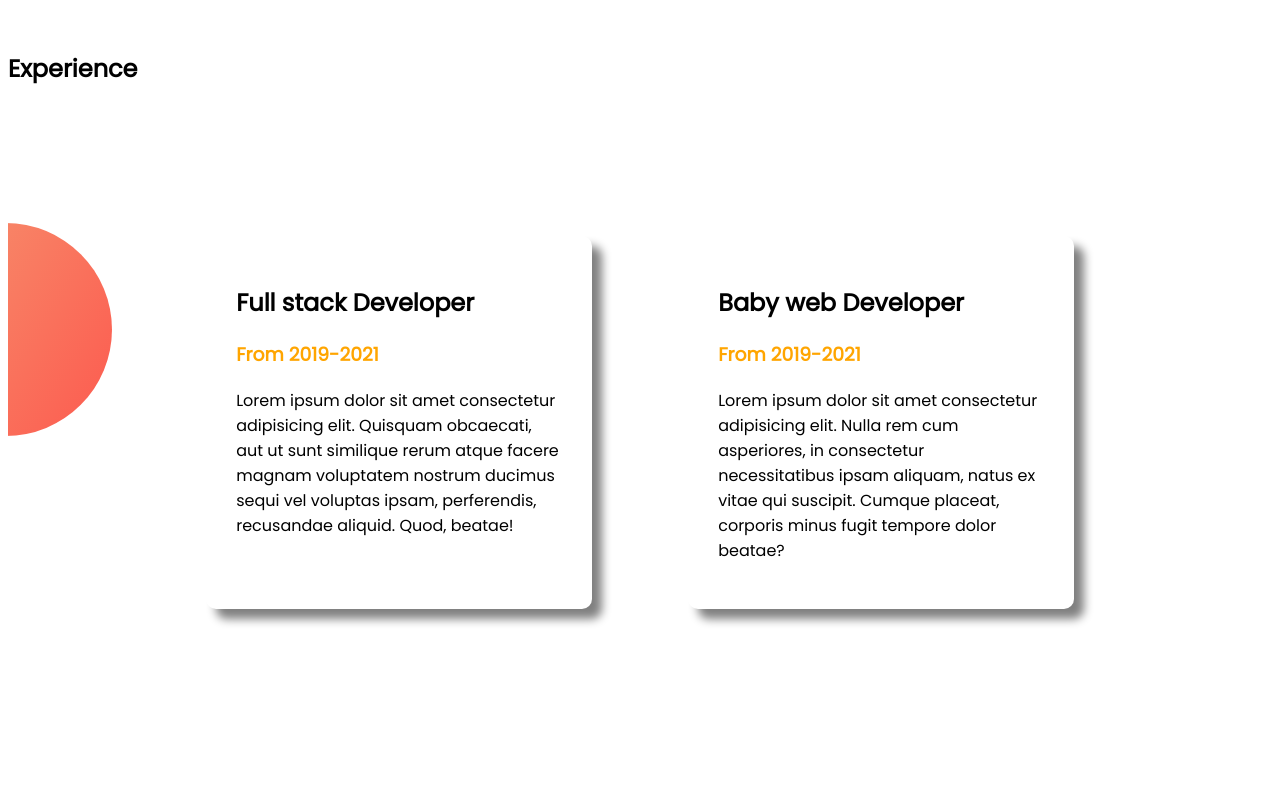
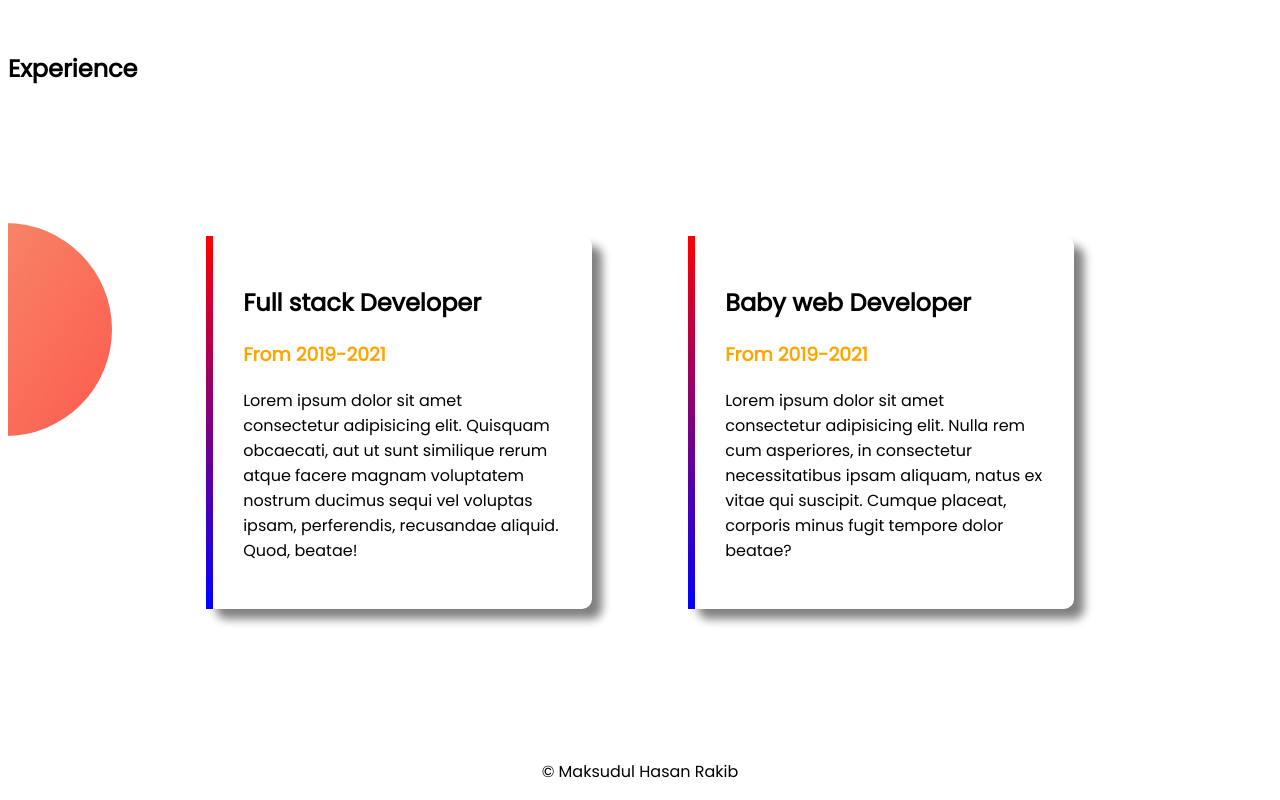
Before and after one commit to mhrakib999/King-of-developer, a plain HTML site: page index.html in a window 1280 px wide. Shown: the part 1610-2410 px from the top of the page. Before the commit the page ends 2369 px from the top, so only its background shows below. Drawn offline with Linux system fonts and the light colour scheme.

Commit message:
footer experience added

```diff
--- a/index.html
+++ b/index.html
@@ -40,17 +40,17 @@
         <a target="_blank" class="download-resume-button" href="">Download my resume</a>
         </div>
     </section>
-    <section class="experience-area" >
+    <section  class="experience-area" >
         <h1>Experience</h1>
         <div class="flexible-container">
-            <div class="box-shadow">
+            <div id="border-id" class="box-shadow">
                 <h1>Full stack Developer</h1>
                 <h3 class="orange-color">From 2019-2021</h3>
                 <p>
                     Lorem ipsum dolor sit amet consectetur adipisicing elit. Quisquam obcaecati, aut ut sunt similique rerum atque facere magnam voluptatem nostrum ducimus sequi vel voluptas ipsam, perferendis, recusandae aliquid. Quod, beatae!
                 </p>
             </div>
-            <div class="box-shadow">
+            <div id="border-id2" class="box-shadow">
                 <h1>Baby web Developer</h1>
                 <h3 class="orange-color">From 2019-2021</h3>
                 <p>
@@ -59,6 +59,9 @@
             </div>
         </div>
     </section>
+    <footer>
+        <p> &copy; Maksudul Hasan Rakib </p>
+    </footer>
 </body>
 
 </html>
--- a/style.css
+++ b/style.css
@@ -66,3 +66,16 @@ body{
     margin-left: 5%;
     padding: 30px;
 }
+#border-id{
+    border-left: 7px solid;
+    border-image: linear-gradient(red, blue);
+    border-image-slice: 1;
+}
+#border-id2{
+    border-left: 7px solid;
+    border-image: linear-gradient(red, blue);
+    border-image-slice: 1;
+}
+footer p {
+    text-align: center;
+}
```
